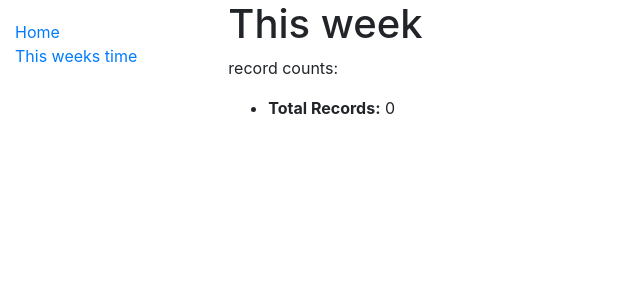
After one commit to MattHolmes123/flexitime, a Django app: page /flexitime/this-week in a window 1280 px wide. The commit adds this page. Shown: the top 300 px of the page, without its empty margins (0-640 px from the left). Run offline with Django 3.2, Linux system fonts and the light colour scheme; the visitor is signed in with stand-in values (Sample User, id 1); data that the repository does not hold is empty; some libraries are stand-ins or nearby versions.

Commit message:
Add a 'this-week' endpoint to count time logs for this week.

```diff
--- a/flexitime/urls.py
+++ b/flexitime/urls.py
@@ -16,10 +16,9 @@ Including another URLconf
 from django.contrib import admin
 from django.urls import path, include
 
-from main import urls as main_urls
+from main import urls
 
 urlpatterns = [
     path('admin/', admin.site.urls),
-    # TODO Move this to somewhere else
-    path('flexitime/', include(main_urls))
+    path('flexitime/', include(urls))
 ]
--- a/main/urls.py
+++ b/main/urls.py
@@ -4,4 +4,5 @@ from . import views
 
 urlpatterns = [
     path('', views.index, name='index'),
+    path('this-week', views.this_week, name='this-week')
 ]
--- a/main/views.py
+++ b/main/views.py
@@ -1,4 +1,7 @@
+from datetime import timedelta
+
 from django.shortcuts import render
+from django.utils import timezone
 
 # Create your views here.
 from .models import FlexiTimeLog
@@ -16,3 +19,30 @@ def index(request):
 
     # Render the HTML template index.html with the data in the context variable
     return render(request, 'index.html', context=context)
+
+
+def this_week(request):
+    """View function for this weeks rota for the logged in user."""
+
+    # print(request.user.is_authenticated)
+
+    today = timezone.now().date()
+    diff = 0
+    # 1 = Monday, 7 = Sunday
+    weekday = today.isoweekday()
+
+    if weekday > 1:
+        diff = weekday - 1
+
+    monday = today - timedelta(days=diff)
+
+    records = FlexiTimeLog.objects.filter(
+        user=request.user,
+        created_at__date__gte=monday,
+    )
+
+    context = {
+        'total_records': records.count(),
+    }
+
+    return render(request, 'this_week.html', context=context)
--- a/templates/base_generic.html
+++ b/templates/base_generic.html
@@ -16,8 +16,7 @@
       {% block sidebar %}
         <ul class="sidebar-nav">
           <li><a href="{% url 'index' %}">Home</a></li>
-          <li><a href="">All books</a></li>
-          <li><a href="">All authors</a></li>
+          <li><a href="{% url 'this-week' %}">This weeks time</a></li>
         </ul>
      {% endblock %}
       </div>
--- /dev/null
+++ b/templates/this_week.html
@@ -0,0 +1,9 @@
+{% extends "base_generic.html" %}
+
+{% block content %}
+  <h1>This week</h1>
+  <p>record counts:</p>
+  <ul>
+    <li><strong>Total Records:</strong> {{ total_records }}</li>
+  </ul>
+{% endblock %}
```
